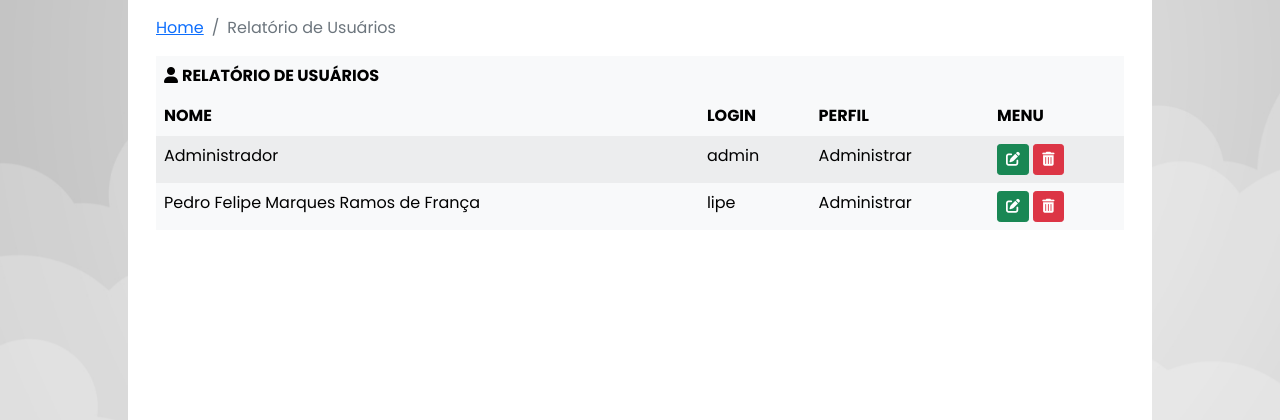
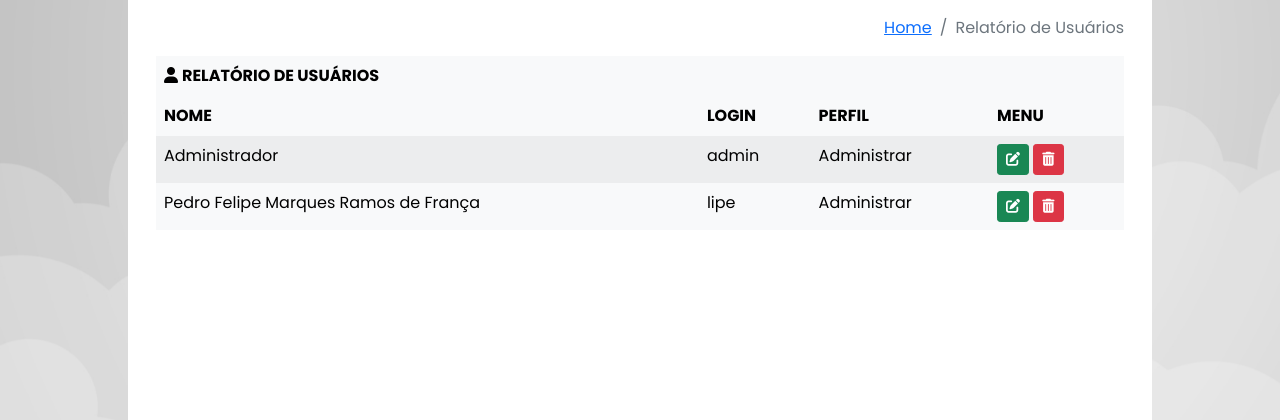
Before and after one commit to DevPedroFelipe/gym-sys, a PHP site: template view/listarUsuarios.php in a window 1280 px wide. Shown: the top 420 px of the page. Run offline with PHP 8.4, Linux system fonts and the light colour scheme; the template is opened without the code that fills it, so the values that code supplies are empty; data comes from the database, SQL or seed files in the repository.

Commit message:
Atualização dos breadcrumb das páginas do usuário

```diff
--- a/view/cadastrarUsuario.php
+++ b/view/cadastrarUsuario.php
@@ -32,7 +32,7 @@ if (session_status() !== PHP_SESSION_ACTIVE) {
         }
 
         ?>
-        <nav aria-label="breadcrumb mt-5">
+        <nav class="float-end" aria-label="breadcrumb mt-5">
             <ol class="breadcrumb">
                 <li class="breadcrumb-item"><a href="index.php">Home</a></li>
                 <li class="breadcrumb-item active" aria-current="page">Cadastrar Usuário</li>
--- a/view/editarUsuario.php
+++ b/view/editarUsuario.php
@@ -42,7 +42,7 @@ $Usuario = $RU->consultarUsuario($idUsuario);
         }
 
         ?>
-        <nav aria-label="breadcrumb mt-5">
+        <nav class="float-end" aria-label="breadcrumb mt-5">
             <ol class="breadcrumb">
                 <li class="breadcrumb-item"><a href="index.php">Home</a></li>
                 <li class="breadcrumb-item"><a href="index.php?cod=4">Relatório de Usuários</a></li>
--- a/view/excluirUsuario.php
+++ b/view/excluirUsuario.php
@@ -34,7 +34,7 @@ $Usuario = $RU->consultarUsuario($idUsuario);
         }
 
         ?>
-        <nav aria-label="breadcrumb mt-5">
+        <nav class="float-end" aria-label="breadcrumb mt-5">
             <ol class="breadcrumb">
                 <li class="breadcrumb-item"><a href="index.php">Home</a></li>
                 <li class="breadcrumb-item"><a href="index.php?cod=4">Relatório de Usuários</a></li>
--- a/view/listarUsuarios.php
+++ b/view/listarUsuarios.php
@@ -33,7 +33,7 @@ $Usuarios = $RU->listarUsuarios();
 		}
 
 		?>
-		<nav aria-label="breadcrumb mt-5">
+		<nav class="float-end" aria-label="breadcrumb mt-5">
 			<ol class="breadcrumb">
 				<li class="breadcrumb-item"><a href="index.php">Home</a></li>
 				<li class="breadcrumb-item active" aria-current="page">Relatório de Usuários</li>
```
